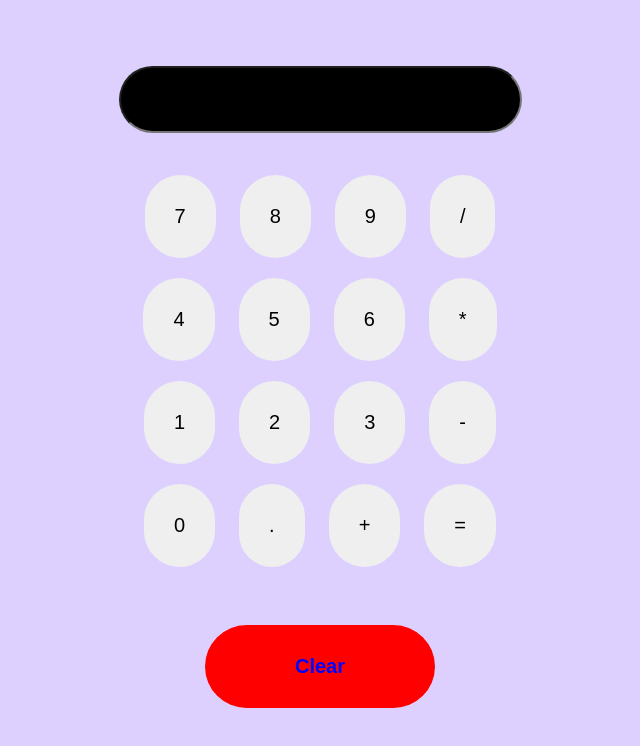
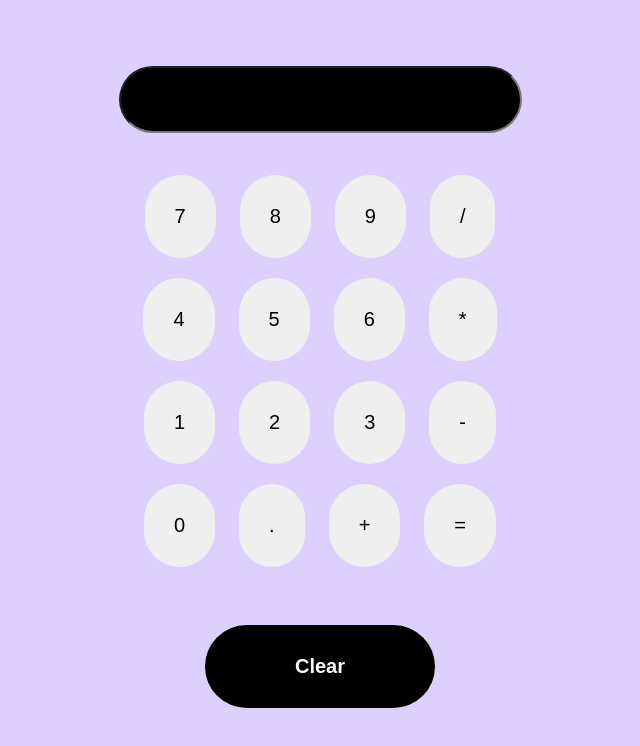
Before and after one commit to khusnood7/CountZilla, a plain HTML site: page index.html in a window 1280 px wide. Shown: the whole page, without its empty margins (320-960 px from the left). Drawn offline with Linux system fonts and the light colour scheme.

Commit message:
third commit

```diff
--- a/style.css
+++ b/style.css
@@ -2,13 +2,13 @@
 
 .clear{
     width: 18vw;
-    background-color: red;
-    color: blue;
-    font-weight: 800;
+    background-color: black;
+    color: white;
+    font-weight: 900;
     margin-top: 3rem;
 }
 
 .clear:hover{
     scale: 1.6;
-    transition: .2s;
+    transition: .6s;
 }
```
